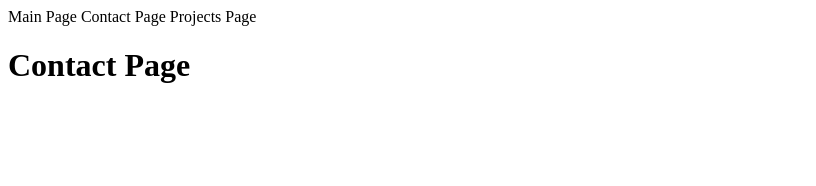
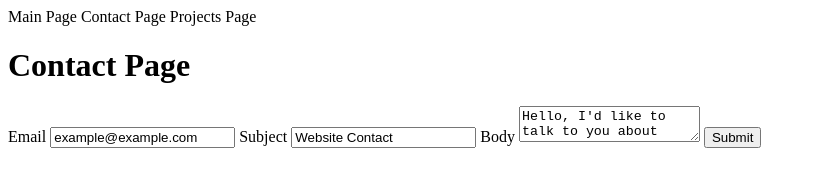
Before and after one commit to SY-42/portfolio, a plain HTML site: page contact/index.html in a window 1280 px wide. Shown: the whole page, without its empty margins (0-816 px from the left). Drawn offline with Linux system fonts and the light colour scheme.

Commit message:
Add contact form

```diff
--- a/contact/index.html
+++ b/contact/index.html
@@ -14,5 +14,20 @@
     <h1>
         Contact Page
     </h1>
+    <form action="mailto:example@example.com" method="POST" enctype="text/plain">
+        <label>
+            Email
+            <input name="email" type="email" value="example@example.com"/>
+        </label>
+        <label>
+            Subject
+            <input name="subject" value="Website Contact"/>
+        </label>
+        <label>
+            Body
+            <textarea name="body" >Hello, I'd like to talk to you about something.</textarea>
+        </label>
+        <button>Submit</button>
+    </form>
 </body>
 </html>
```
